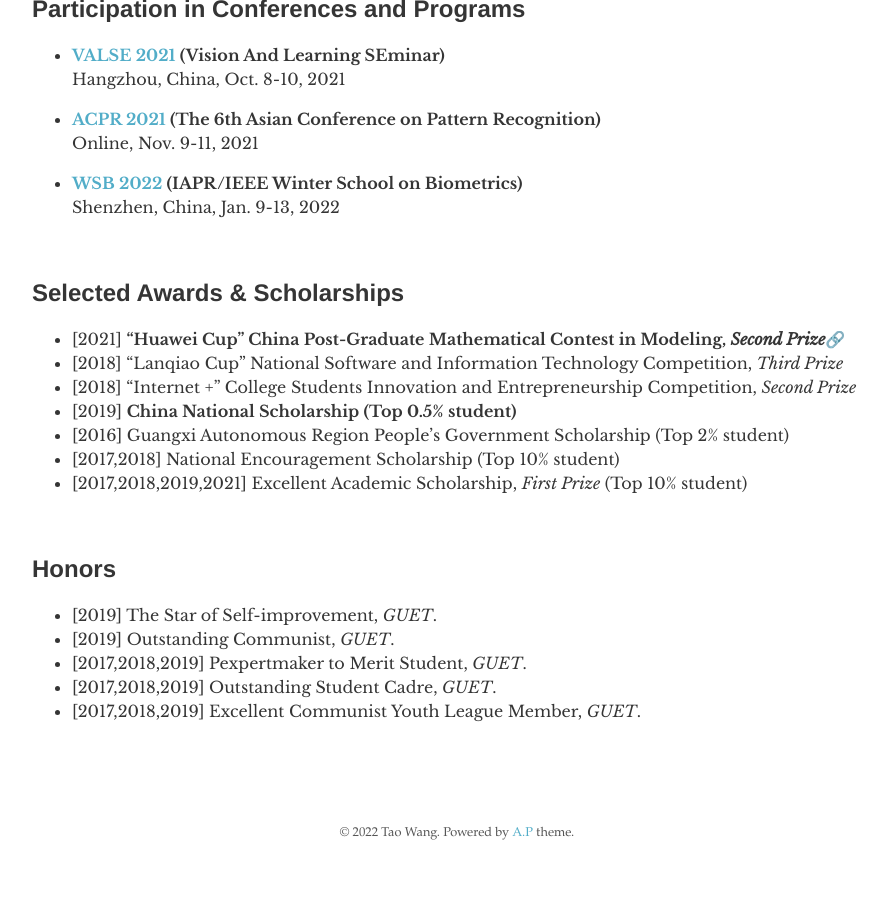
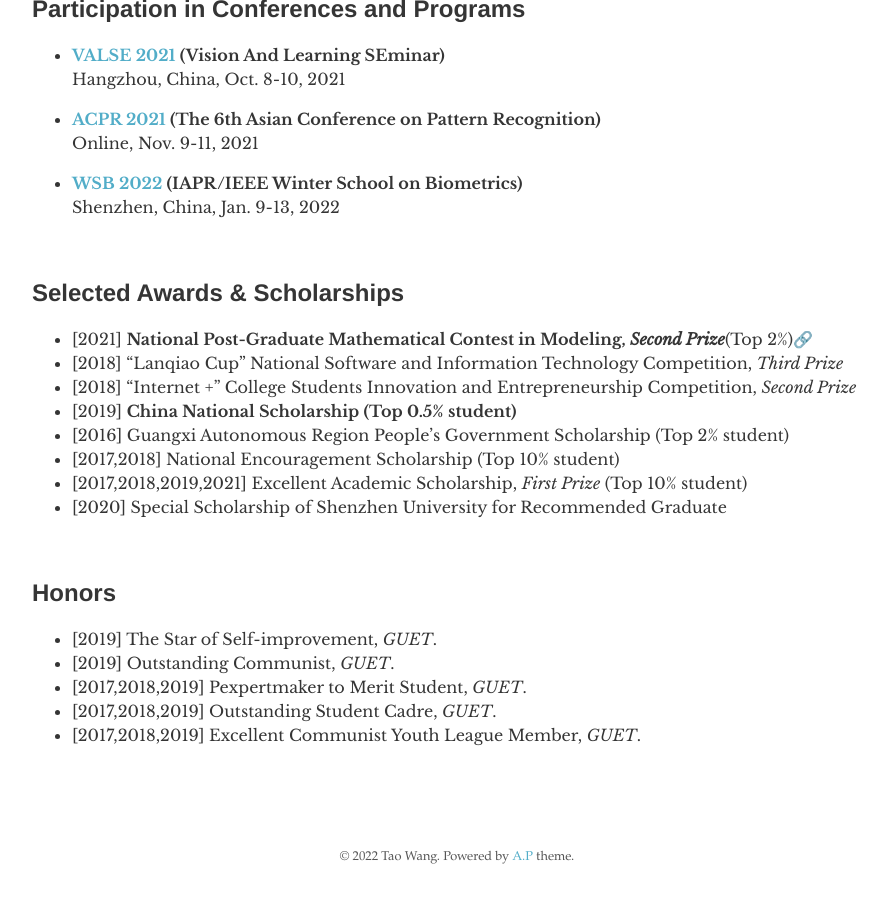
Before and after one commit to taovv/taovv.github.io, a Jekyll site: the page built from index.md, in a window 1280 px wide and 900 px high, scrolled down 1890 px. Shown: the whole window, without its empty margins (183-1070 px from the left). Built offline with Jekyll 4.4.1, drawn with Linux system fonts in a browser that asks for light colours; a script that is not in the unit is left out; before the commit the page ends 2766 px from its top, so only the background shows below that.

Commit message:
Update index.md

```diff
--- a/index.md
+++ b/index.md
@@ -69,13 +69,14 @@ Responsible for medical image segmentation algorithms in the project:
 
 ## Selected Awards & Scholarships
 
-- [2021] <b>"Huawei Cup" China Post-Graduate Mathematical Contest in Modeling, _Second Prize_</b>[🔗](https://taovv.github.io/assets/math_model.pdf)
+- [2021] <b>National Post-Graduate Mathematical Contest in Modeling, _Second Prize_</b>(Top 2%)[🔗](https://taovv.github.io/assets/math_model.pdf)
 - [2018] "Lanqiao Cup" National Software and Information Technology Competition, _Third Prize_
 - [2018] "Internet +" College Students Innovation and Entrepreneurship Competition, _Second Prize_
 - [2019] <b>China National Scholarship (Top 0.5% student)</b>
 - [2016] Guangxi Autonomous Region People's Government Scholarship (Top 2% student)
 - [2017,2018] National Encouragement Scholarship (Top 10% student)
 - [2017,2018,2019,2021] Excellent Academic Scholarship, _First Prize_ (Top 10% student)
+- [2020] Special Scholarship of Shenzhen University for Recommended Graduate
 
 <br>
 
```
